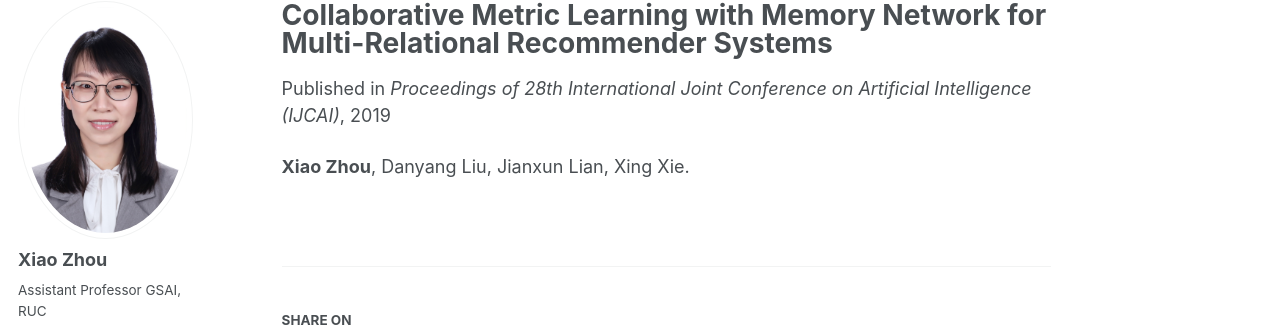
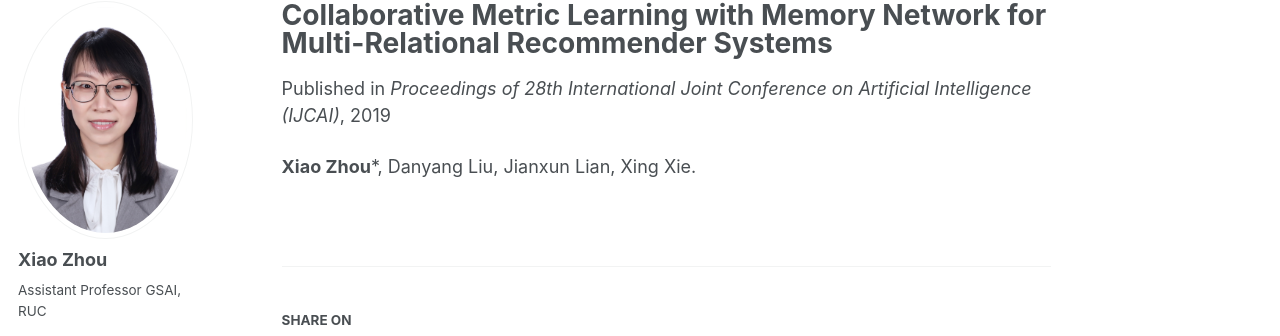
Before and after one commit to lxin131/XiaoZHOUCAM.github.io, a Jekyll site: the page built from _publications/IJCAI2019.md, in a window 1280 px wide. Shown: the part 117-453 px from the top of the page. Built offline with Jekyll 4.4.1, drawn with Linux system fonts in a browser that asks for light colours; some web fonts are replaced.

```diff
--- a/_publications/IJCAI2019.md
+++ b/_publications/IJCAI2019.md
@@ -6,4 +6,4 @@ venue: 'Proceedings of 28th International Joint Conference on Artificial Intelli
 paperurl: 'http://XiaoZHOUCAM.github.io/files/IJCAI2019.pdf'
 ---
 
-**Xiao Zhou**, Danyang Liu, Jianxun Lian, Xing Xie.
+**Xiao Zhou**\*, Danyang Liu, Jianxun Lian, Xing Xie.
```
